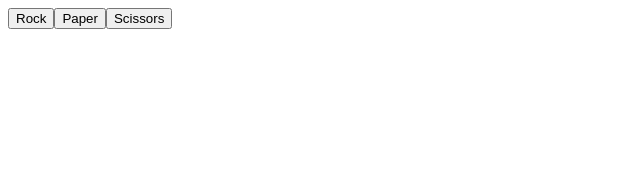
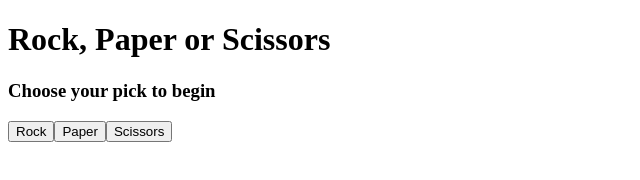
Before and after one commit to justinmoyle/rock-paper-scissors, a plain HTML site: page index.html in a window 1280 px wide. Shown: the whole page, without its empty margins (0-640 px from the left). Drawn offline with Linux system fonts and the light colour scheme.

Commit message:
added title and subtitle to begin styling the page

```diff
--- a/index.html
+++ b/index.html
@@ -4,9 +4,10 @@
     <meta charset="UTF-8">
     <meta name="viewport" content="width=device-width, initial-scale=1.0">
     <title>Rock, Paper or Scissors?</title>
+    <link rel="stylesheet" href="styles.css">
 </head>
 <body>
-    <div class="flex-container" id="buttons">
+    <div class="flex-container" id="rpsContain">
     </div>
 
 </body>
--- a/java.js
+++ b/java.js
@@ -1,6 +1,10 @@
-const buttons = document.getElementById('buttons');
+const rpsContain = document.getElementById('rpsContain');
 const choices = ['Rock', 'Paper', 'Scissors'];
 const buttonContainer = document.createElement("div");
+const gameName = document.createElement('h1');
+gameName.textContent = 'Rock, Paper or Scissors'
+const subTitle = document.createElement('h3');
+subTitle.textContent = 'Choose your pick to begin'
 const resultText = document.createElement('p');
 const scoreText = document.createElement('p');
 const resultScore = document.createElement('p');
@@ -9,10 +13,12 @@ let humanScore = 0;
 let computerScore = 0;
 let gameOver = false;
 
-buttons.appendChild(buttonContainer);
-buttons.appendChild(resultText);
-buttons.appendChild(scoreText);
-buttons.appendChild(winnerGame);
+rpsContain.appendChild(gameName);
+rpsContain.appendChild(subTitle);
+rpsContain.appendChild(buttonContainer);
+rpsContain.appendChild(resultText);
+rpsContain.appendChild(scoreText);
+rpsContain.appendChild(winnerGame);
 
 
 choices.forEach(choice => {
@@ -51,7 +57,6 @@ function playRound(playerSelection, computerSelection) {
     checkGameOver();
 }
 
-
 function checkGameOver() {
     if (humanScore === 5) {
         winnerGame.textContent = "Congratulations! You have won the game!"
@@ -70,7 +75,7 @@ const resetButton = document.createElement('button');
 resetButton.textContent = 'Play Again?';
 resetButton.style.display = 'none';
 resetButton.addEventListener('click', resetGame);
-buttons.appendChild(resetButton);
+rpsContain.appendChild(resetButton);
 
 function resetGame() {
     humanScore = 0;
```
Also changed, not shown: styles.css (added).
